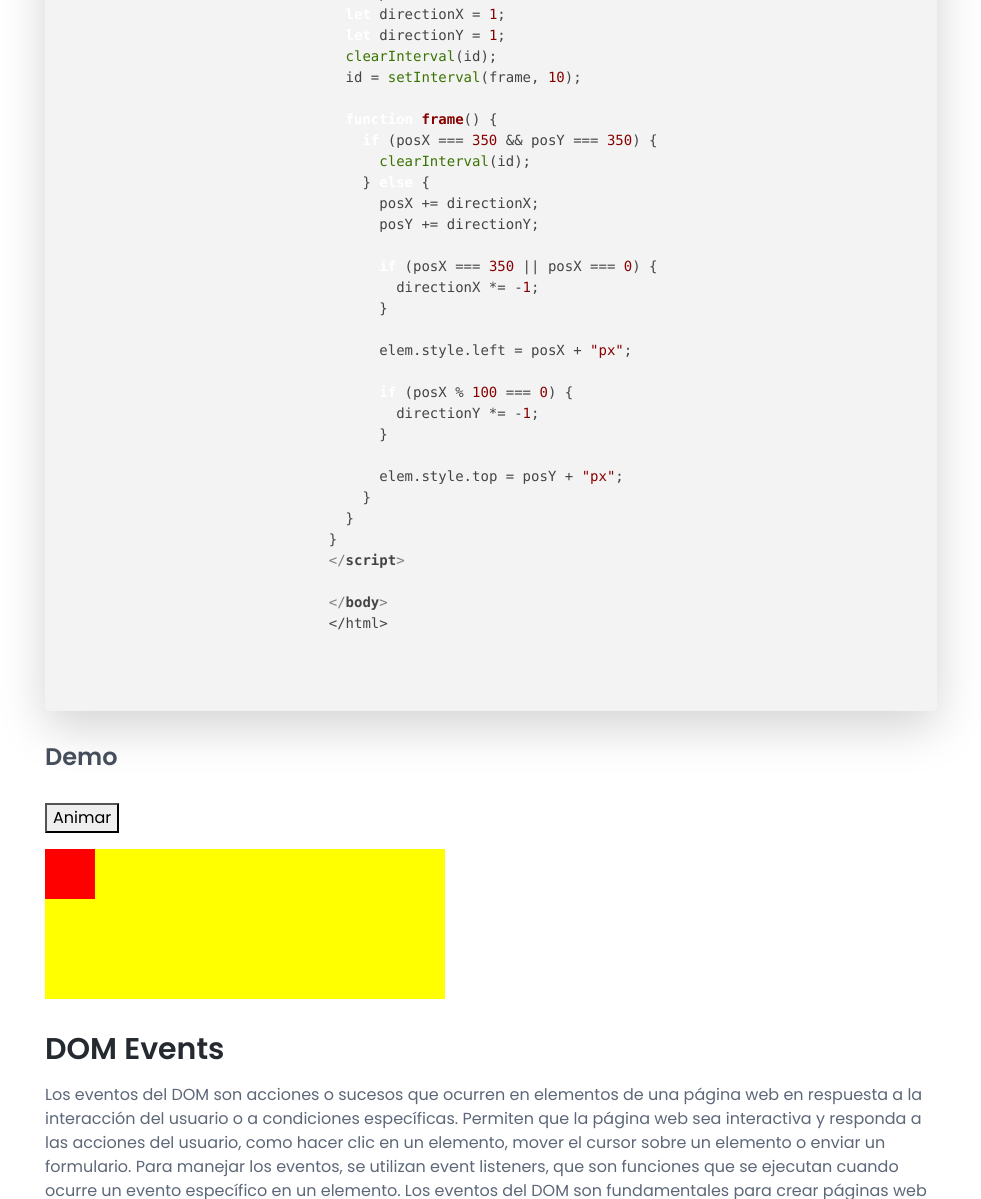
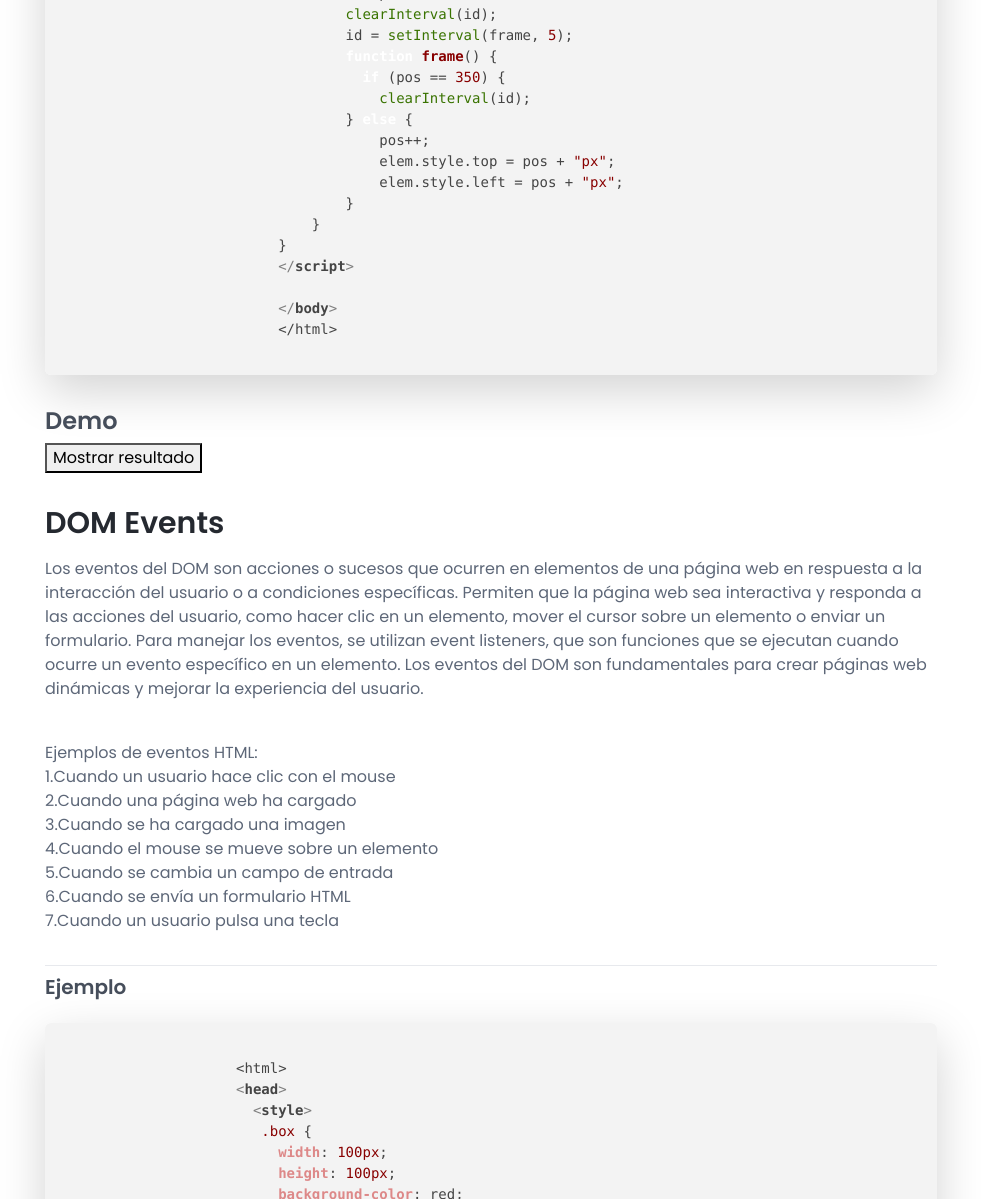
Before and after one commit to 10037-aaarias6/Examen1P, a plain HTML site: page html/index.html in a window 1280 px wide. Shown: the part 1100-2299 px from the top of the page, without its empty margins (299-1280 px from the left). Drawn offline with nearby package versions, Linux system fonts and the light colour scheme.

Commit message:
Update index.html

```diff
--- a/html/index.html
+++ b/html/index.html
@@ -55,38 +55,6 @@
         margin-bottom: 10px;
         display: none;
     }
-    #miElemento {
-      width: 100px;
-      height: 100px;
-      background-color: red;
-      position: relative;
-    }
-
-    .animado {
-      animation-duration: 2s;
-      animation-name: mover;
-      animation-iteration-count: infinite;
-    }
-
-    @keyframes mover {
-      0% { left: 0; }
-      50% { left: 200px; top: 200px; }
-      100% { left: 0; }
-    }
-
-    #container1 {
-      width: 400px;
-      height: 150px;
-      position: relative;
-      background: yellow;
-    }
-    #animate1 {
-      width: 50px;
-      height: 50px;
-      position: absolute;
-      background-color: red;
-    }
-
   </style>
 
 </head>
@@ -176,54 +144,40 @@
                                 &lt;style&gt;
                                 #container {
                                   width: 400px;
-                                  height: 150px;
+                                  height: 400px;
                                   position: relative;
-                                  background: yellow;
+                                  background: #f2f2f2;
                               }
                               #animate {
                                   width: 50px;
                                   height: 50px;
                                   position: absolute;
-                                  background-color: red;
+                                  background-color: #ff0000;
+                                  border-radius: 50%;
                               }
                               &lt;/style&gt;
                               &lt;body&gt;
 
                               &lt;p&gt;&lt;button onclick="myMove()"&gt;Click Me&lt;/button&gt;&lt;/p&gt;
 
-                                &lt;div id="container1"&gt;
-                                  &lt;div id="animate1"&gt;&lt;/div&gt;
+                              &lt;div id="container"&gt;
+                              &lt;div id="animate"&gt;&lt;/div&gt;
                               &lt;/div&gt;
 
                               &lt;script&gt;
                               function myMove() {
                                   let id = null;
                                   const elem = document.getElementById("animate");
-                                  let posX = 0;
-                                  let posY = 0;
-                                  let directionX = 1;
-                                  let directionY = 1;
+                                  let pos = 0;
                                   clearInterval(id);
-                                  id = setInterval(frame, 10);
-
+                                  id = setInterval(frame, 5);
                                   function frame() {
-                                    if (posX === 350 && posY === 350) {
+                                    if (pos == 350) {
                                       clearInterval(id);
                                   } else {
-                                      posX += directionX;
-                                      posY += directionY;
-
-                                      if (posX === 350 || posX === 0) {
-                                        directionX *= -1;
-                                      }
-
-                                      elem.style.left = posX + "px";
-
-                                      if (posX % 100 === 0) {
-                                        directionY *= -1;
-                                      }
-
-                                      elem.style.top = posY + "px";
+                                      pos++;
+                                      elem.style.top = pos + "px";
+                                      elem.style.left = pos + "px";
                                   }
                               }
                           }
@@ -231,8 +185,6 @@
 
                           &lt;/body&gt;
                           &lt;/html&gt;
-
-
                       </code></pre>
                   </div>
                   <script>
@@ -240,46 +192,31 @@
                 </script>
 
                 <h3>Demo</h3>
-                <br>
-                <p><button onclick="myMove()">Animar</button></p>
+                <button onclick="toggleResult()">Mostrar resultado</button>
+                <div class="containerG" id="containerG">
+                    <div id="animate"></div>
+                    <!-- Contenido del resultado -->
+                </div>
+                <script>
+                    let isVisible = false;
+                    function toggleResult() {
+                      const containerG = document.getElementById('containerG');
+                      const animate = document.getElementById('animate');
 
-                <div id="container1">
-                  <div id="animate1"></div>
-                </div>
+                // Alternar la visibilidad del contenido
+                      isVisible = !isVisible;
+                      containerG.style.display = isVisible ? 'none' : 'block';
 
-                <script>
-                    function myMove() {
-                      let id = null;
-                      const elem = document.getElementById("animate1");
-                      let posX = 0;
-                      let posY = 0;
-                      let directionX = 1;
-                      let directionY = 1;
-                      clearInterval(id);
-                      id = setInterval(frame, 10);
-
-                      function frame() {
-                        if (posX === 350 && posY === 350) {
-                          clearInterval(id);
-                        } else {
-                          posX += directionX;
-                          posY += directionY;
-
-                          if (posX === 350 || posX === 0) {
-                            directionX *= -1;
+                // Cambiar la posición de la bolita al hacer clic en ella
+                      animate.onclick = function() {
+                        const maxX = containerG.offsetWidth - animate.offsetWidth;
+                        const maxY = containerG.offsetHeight - animate.offsetHeight;
+                        const newX = Math.floor(Math.random() * maxX);
+                        const newY = Math.floor(Math.random() * maxY);
+                        animate.style.left = newX + 'px';
+                        animate.style.top = newY + 'px';
+                    };
                 }
-
-                          elem.style.left = posX + "px";
-
-                          if (posX % 100 === 0) {
-                            directionY *= -1;
-                          }
-
-                          elem.style.top = posY + "px";
-                        }
-                      }
-                    }
-
             </script>
 
                         <!--//docs-code-block-->
```
Lines whose indentation alone changed are shown as unchanged.
